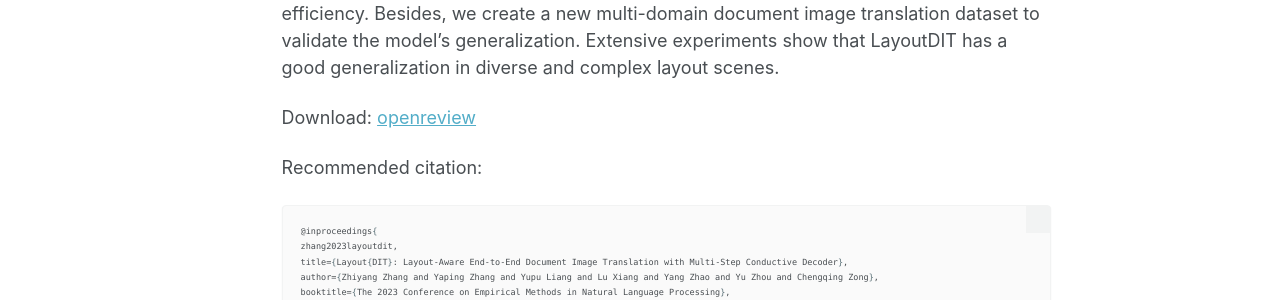
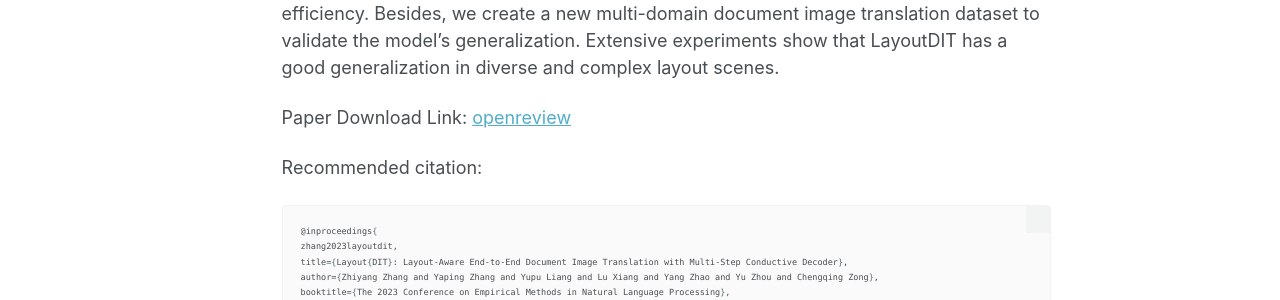
Before and after one commit to liangyupu/liangyupu.github.io, a Jekyll site: the page built from _publications/2023-10-01-layoutdit.md, in a window 1280 px wide and 1343 px high. Shown: the part 540-840 px from the top of the window. Built offline with Jekyll 4.4.1, drawn with Linux system fonts in a browser that asks for light colours.

Commit message:
Update 2023-10-01-layoutdit.md

````diff
--- a/_publications/2023-10-01-layoutdit.md
+++ b/_publications/2023-10-01-layoutdit.md
@@ -17,7 +16,8 @@ Benefiting from the layout-aware end-to-end joint training, our LayoutDIT outper
 Besides, we create a new multi-domain document image translation dataset to validate the model’s generalization.
 Extensive experiments show that LayoutDIT has a good generalization in diverse and complex layout scenes.
 
-Download: [openreview](https://openreview.net/forum?id=NeOsOzNMiS)
+Paper Download Link:
+[openreview](https://openreview.net/forum?id=NeOsOzNMiS)
 
 Recommended citation:
 ```latex
````
Also changed, not shown: other parts of _publications/2023-10-01-layoutdit.md (+0 -1 lines).
